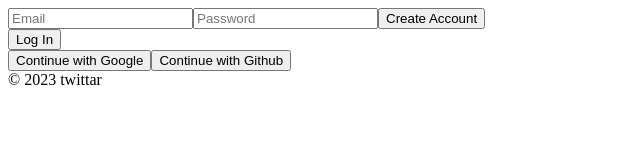
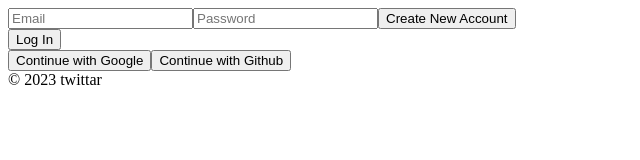
Before and after one commit to Seokyung/Twittar, a React (Create React App) app: page /#/ in a window 1280 px wide. Shown: the top 160 px of the page, without its empty margins (0-640 px from the left). Built offline with nearby package versions, Linux system fonts and the light colour scheme; no server answers.

Commit message:
Implement Social Login

```diff
--- a/src/routes/Auth.js
+++ b/src/routes/Auth.js
@@ -3,6 +3,9 @@ import {
 	getAuth,
 	createUserWithEmailAndPassword,
 	signInWithEmailAndPassword,
+	GoogleAuthProvider,
+	GithubAuthProvider,
+	signInWithPopup,
 } from "firebase/auth";
 
 function Auth() {
@@ -34,7 +37,7 @@ function Auth() {
 				//log in
 				data = await signInWithEmailAndPassword(auth, email, password);
 			}
-			console.log(data);
+			console.log("Email account: " + data);
 		} catch (error) {
 			setError(error.message);
 		}
@@ -42,6 +45,21 @@ function Auth() {
 
 	const toggleAccount = () => {
 		setNewAccount((prev) => !prev);
+	};
+
+	const onSocialClick = async (e) => {
+		const auth = getAuth();
+		const {
+			target: { name },
+		} = e;
+		let provider;
+		if (name === "google") {
+			provider = new GoogleAuthProvider();
+		} else if (name === "github") {
+			provider = new GithubAuthProvider();
+		}
+		const data = await signInWithPopup(auth, provider);
+		console.log("Social account: " + data);
 	};
 
 	return (
@@ -63,15 +81,22 @@ function Auth() {
 					value={password}
 					onChange={onChange}
 				/>
-				<input type="submit" value={newAccount ? "Create Account" : "Log In"} />
+				<input
+					type="submit"
+					value={newAccount ? "Create New Account" : "Log In"}
+				/>
 				{error}
 			</form>
 			<button onClick={toggleAccount}>
-				{newAccount ? "Log In" : "Create Account"}
+				{newAccount ? "Log In" : "Create New Account"}
 			</button>
 			<div>
-				<button>Continue with Google</button>
-				<button>Continue with Github</button>
+				<button name="google" onClick={onSocialClick}>
+					Continue with Google
+				</button>
+				<button name="github" onClick={onSocialClick}>
+					Continue with Github
+				</button>
 			</div>
 		</div>
 	);
```
